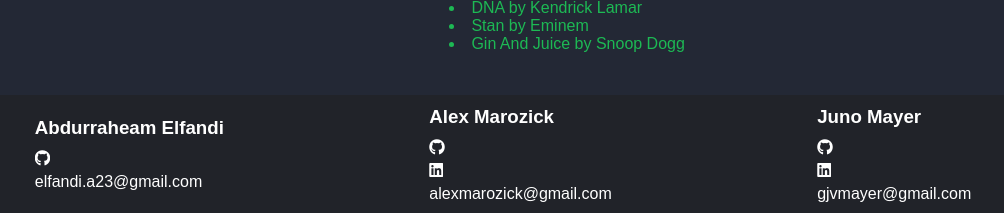
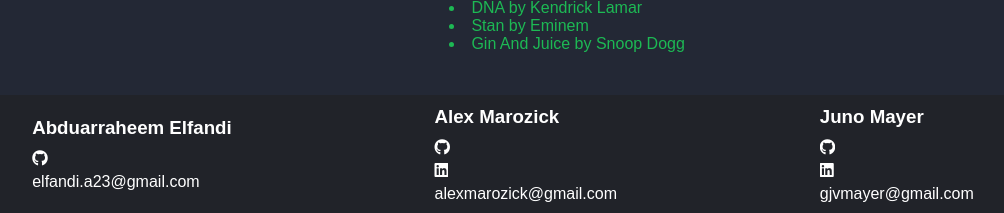
Before and after one commit to alexmarozick/RapAnalysis, a Flask app: page / in a window 1280 px wide. Shown: the part 963-1176 px from the top of the page, without its empty margins (105-1109 px from the left). Run offline with Flask 2, Linux system fonts and the light colour scheme; parts of the project's set-up code (start-up, migrations or seed data) failed here and were passed over; some libraries are stand-ins or nearby versions.

Commit message:
Someone typed my name wrong.

```diff
--- a/templates/index.html
+++ b/templates/index.html
@@ -147,7 +147,7 @@
         <div class="footer-heading footer-1">
             <ul class="contact-info">
                 <li class="contact-item">
-                    <h3>Abdurraheam Elfandi</h3>
+                    <h3>Abduarraheem Elfandi</h3>
                 </li>
                 <li class="contact-item">
                 <a href="https://github.com/Abduarraheem" class="contact-icon" target="_blank">
```
